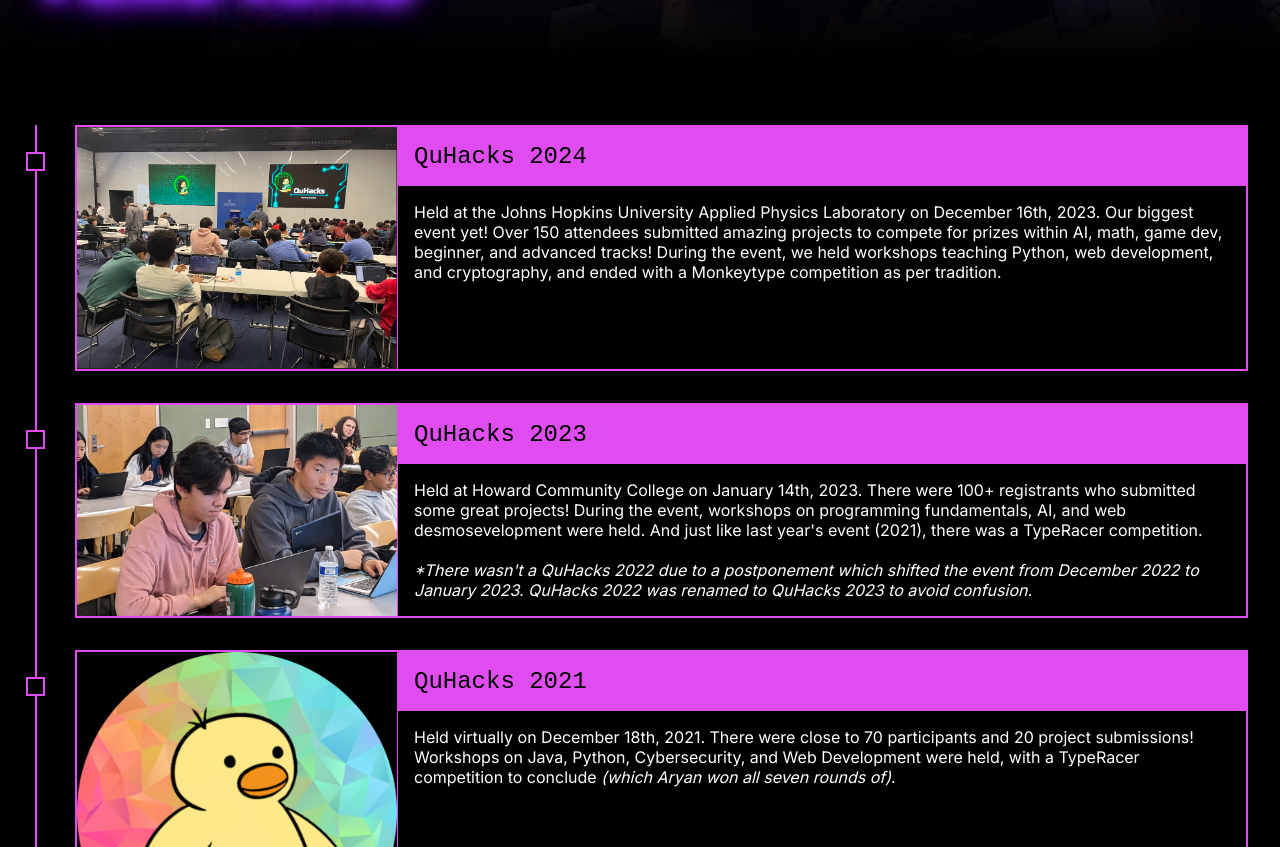
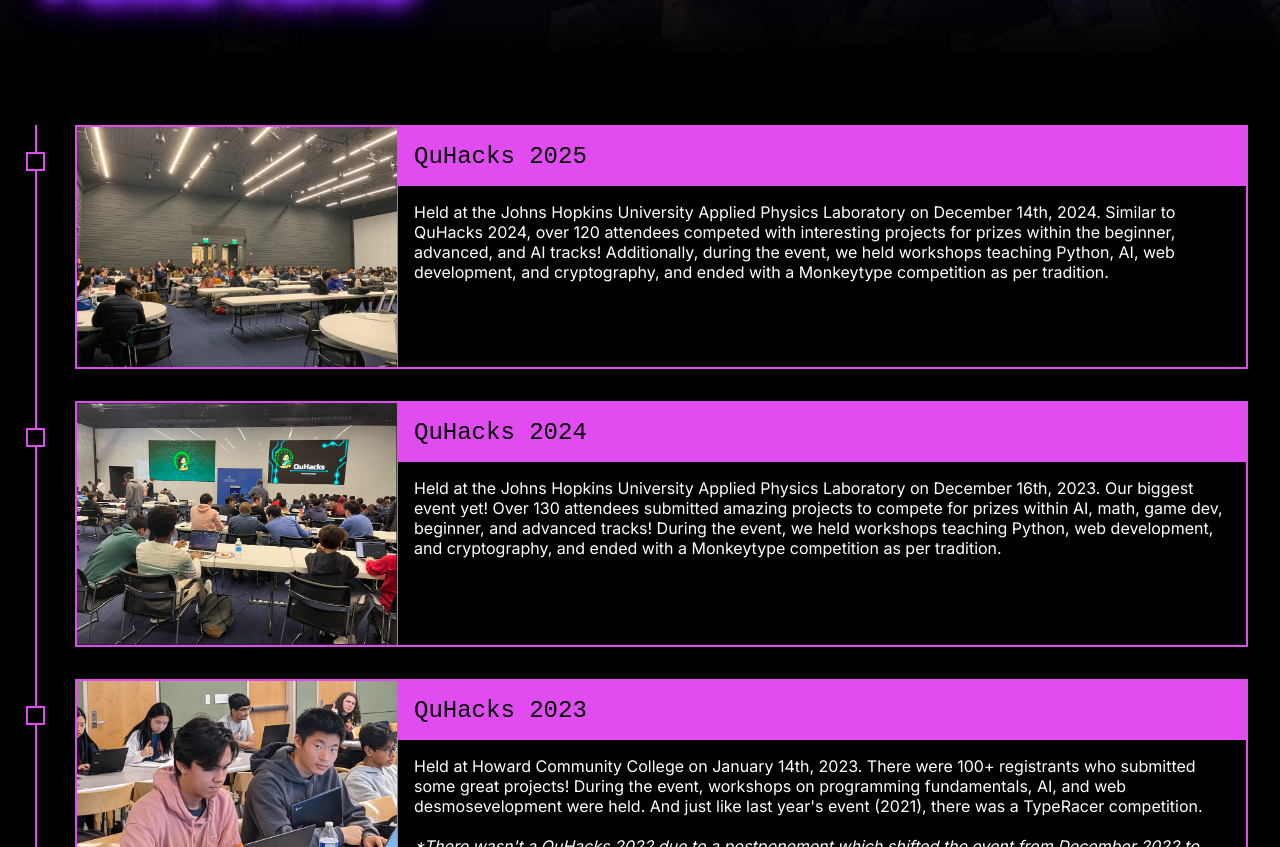
Before and after one commit to quhacks/QuHacks-2026-Website, a Next.js app: page /timeline in a window 1280 px wide. Shown: the part 483-1330 px from the top of the page. Built offline with nearby package versions, Linux system fonts and the light colour scheme.

Commit message:
Add QuHacks 2025 to the timeline

```diff
--- a/src/app/timeline/page.js
+++ b/src/app/timeline/page.js
@@ -14,13 +14,25 @@ export default function Timeline() {
                 <div className={styles.timeline}>
                     <div className={styles.timelineCard}>
                         <div className={styles.imgContainer}>
+                            <img src="timeline/pic-2025.jpg" />
+                        </div>
+                        <div className={styles.leftContainer}>
+                            <header className={styles.cardHeader}>QuHacks 2025</header>
+                            <div className={styles.textContainer}>
+                                Held at the Johns Hopkins University Applied Physics Laboratory on December 14th, 2024.
+                                Similar to QuHacks 2024, over 120 attendees competed with interesting projects for prizes within the beginner, advanced, and AI tracks! Additionally, during the event, we held workshops teaching Python, AI, web development, and cryptography, and ended with a Monkeytype competition as per tradition.
+                            </div>
+                        </div>
+                    </div>
+                    <div className={styles.timelineCard}>
+                        <div className={styles.imgContainer}>
                             <img src="timeline/pic-2024.png" />
                         </div>
                         <div className={styles.leftContainer}>
                             <header className={styles.cardHeader}>QuHacks 2024</header>
                             <div className={styles.textContainer}>
                                 Held at the Johns Hopkins University Applied Physics Laboratory on December 16th, 2023. Our biggest event yet!
-                                Over 150 attendees submitted amazing projects to compete for prizes within AI, math, game dev, beginner, and advanced tracks! During the event, we held workshops teaching Python, web development, and cryptography, and ended with a Monkeytype competition as per tradition.
+                                Over 130 attendees submitted amazing projects to compete for prizes within AI, math, game dev, beginner, and advanced tracks! During the event, we held workshops teaching Python, web development, and cryptography, and ended with a Monkeytype competition as per tradition.
                             </div>
                         </div>
                     </div>
```
Also changed, not shown: public/timeline/pic-2025.jpg (added).
